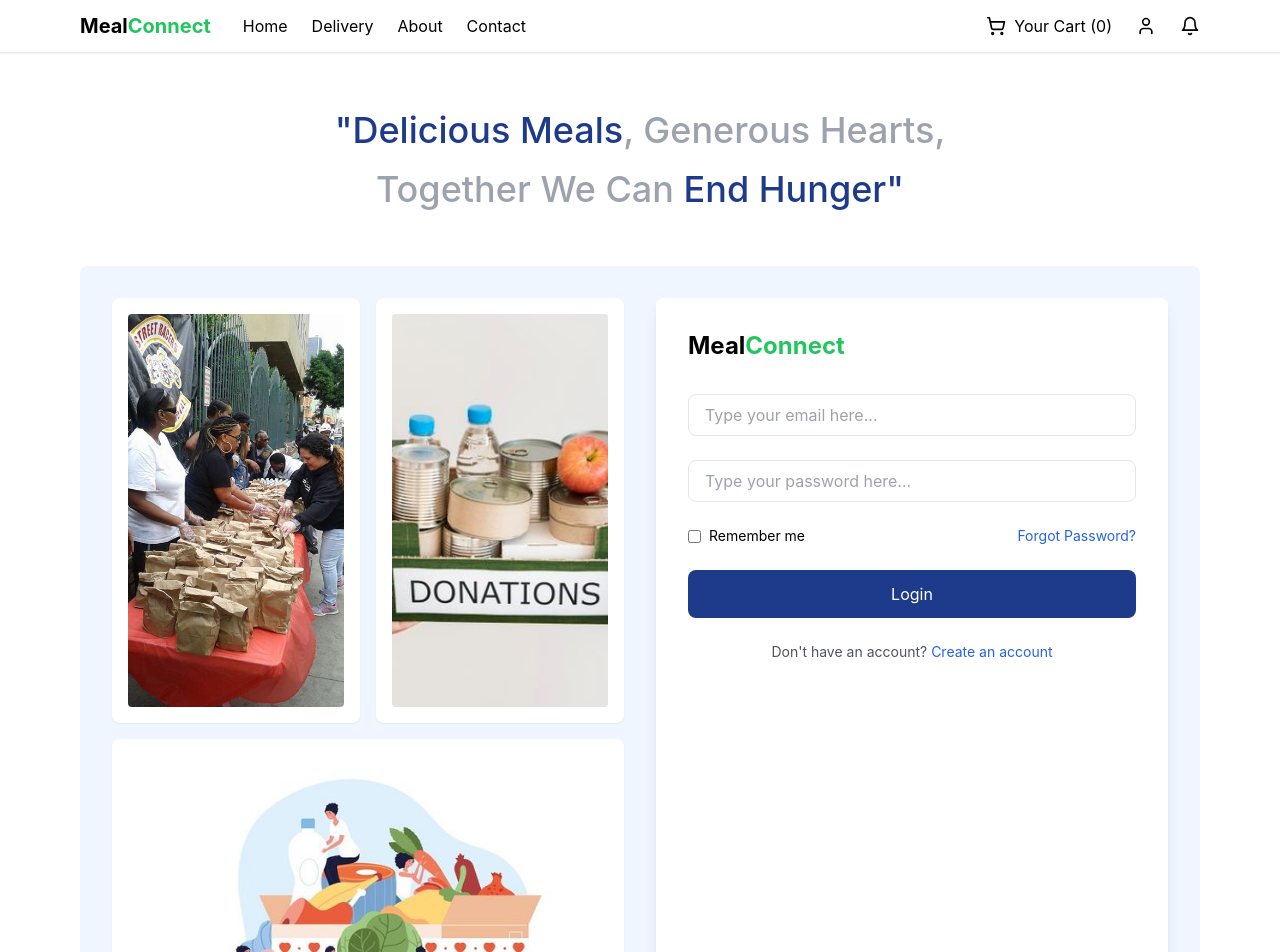
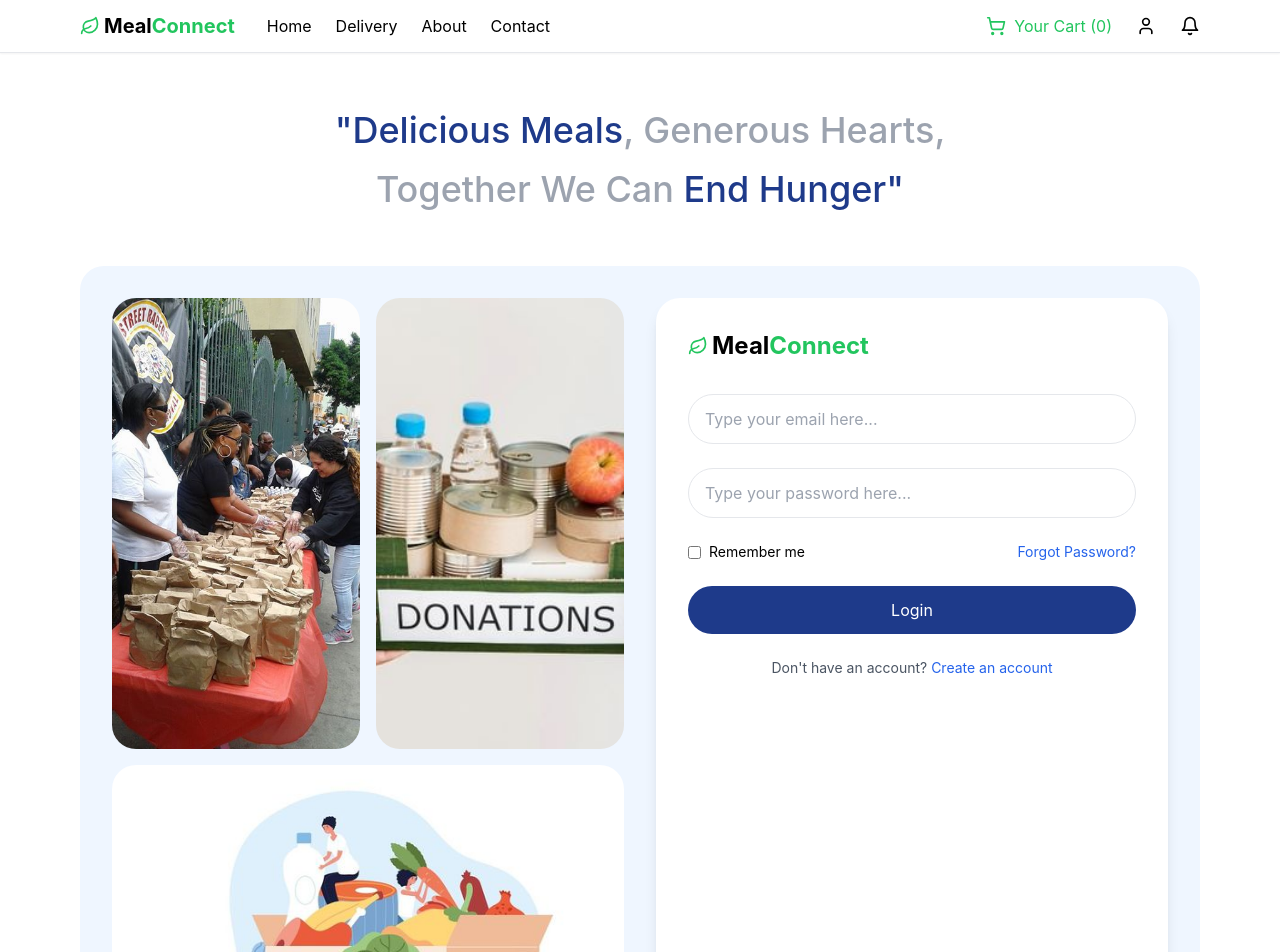
Before and after one commit to mohitraj0801/meal_connect_updated, a React (Create React App) app: page / in a window 1280 px wide. Shown: the top 952 px of the page. Built offline with nearby package versions, Linux system fonts and the light colour scheme.

Commit message:
Added Leaf Icon

```diff
--- a/src/App.js
+++ b/src/App.js
@@ -1,5 +1,5 @@
 import React, { useState } from 'react';
-import { ShoppingCart, Bell, User } from 'lucide-react';
+import { ShoppingCart, Bell, User, Leaf } from 'lucide-react';
 import './index.css';
 import './App.css';
 
@@ -15,10 +15,13 @@ const App = () => {
         <div className="max-w-6xl mx-auto px-4 py-3">
           <div className="flex items-center justify-between">
             <div className="flex items-center space-x-8">
-              <span className="text-xl font-bold">
-                <span>Meal</span>
-                <span className="text-green-500">Connect</span>
-              </span>
+              <div className="flex items-center">
+                <Leaf className="w-5 h-5 text-green-500" />
+                <span className="text-xl font-bold ml-1">
+                  <span>Meal</span>
+                  <span className="text-green-500">Connect</span>
+                </span>
+              </div>
               <div className="flex space-x-6">
                 <a href="#" className="hover:text-gray-600">Home</a>
                 <a href="#" className="hover:text-gray-600">Delivery</a>
@@ -27,7 +30,7 @@ const App = () => {
               </div>
             </div>
             <div className="flex items-center space-x-6">
-              <div className="flex items-center">
+              <div className="flex items-center text-green-500">
                 <ShoppingCart className="w-5 h-5" />
                 <span className="ml-2">Your Cart (0)</span>
               </div>
@@ -53,37 +56,38 @@ const App = () => {
         </div>
 
         {/* Content Grid */}
-        <div className="grid md:grid-cols-2 gap-8 bg-blue-50 rounded-lg p-8">
+        <div className="grid md:grid-cols-2 gap-8 bg-blue-50 rounded-3xl p-8">
           {/* Left Side - Images */}
-          <div className="space-y-4">
-            <div className="grid grid-cols-2 gap-4">
-              <div className="bg-white p-4 rounded-lg shadow-sm">
+          <div className="relative">
+            <div className="grid grid-cols-2 gap-4 mb-4">
+              <div className="rounded-3xl overflow-hidden">
                 <img
-                  src="/images/volunteersImage.jpg" // Use the correct path to your image
+                  src="/images/volunteersImage.jpg"
                   alt="Volunteers packing food"
-                  className="w-full h-full object-cover rounded"
+                  className="w-full h-full object-cover"
                 />
               </div>
-              <div className="bg-white p-4 rounded-lg shadow-sm">
+              <div className="rounded-3xl overflow-hidden">
                 <img
-                  src="/images/Donations.jpg" // Use the correct path to your image
+                  src="/images/Donations.jpg"
                   alt="Donations"
-                  className="w-full h-full object-cover rounded"
+                  className="w-full h-full object-cover"
                 />
               </div>
             </div>
-            <div className="bg-white p-4 rounded-lg shadow-sm">
+            <div className="rounded-3xl overflow-hidden">
               <img
-                src="/images/FoodDonation.jpg" // Use the correct path to your image
+                src="/images/FoodDonation.jpg"
                 alt="Food distribution"
-                className="w-full h-full object-cover rounded"
+                className="w-full h-full object-cover"
               />
             </div>
           </div>
 
           {/* Right Side - Login Form */}
-          <div className="bg-white p-8 rounded-lg shadow-lg">
-            <div className="mb-8">
+          <div className="bg-white p-8 rounded-3xl shadow-lg">
+            <div className="mb-8 flex items-center">
+              <Leaf className="w-5 h-5 text-green-500 mr-1" />
               <h2 className="text-2xl font-bold">
                 <span>Meal</span>
                 <span className="text-green-500">Connect</span>
@@ -97,7 +101,7 @@ const App = () => {
                   value={email}
                   onChange={(e) => setEmail(e.target.value)}
                   placeholder="Type your email here..."
-                  className="w-full px-4 py-2 border rounded-lg focus:outline-none focus:ring-2 focus:ring-blue-500"
+                  className="w-full px-4 py-3 border rounded-full focus:outline-none focus:ring-2 focus:ring-blue-500"
                 />
               </div>
               <div>
@@ -106,7 +110,7 @@ const App = () => {
                   value={password}
                   onChange={(e) => setPassword(e.target.value)}
                   placeholder="Type your password here..."
-                  className="w-full px-4 py-2 border rounded-lg focus:outline-none focus:ring-2 focus:ring-blue-500"
+                  className="w-full px-4 py-3 border rounded-full focus:outline-none focus:ring-2 focus:ring-blue-500"
                 />
               </div>
               <div className="flex items-center justify-between">
@@ -125,7 +129,7 @@ const App = () => {
               </div>
               <button
                 type="submit"
-                className="w-full bg-blue-900 text-white py-3 rounded-lg hover:bg-blue-800 transition-colors"
+                className="w-full bg-blue-900 text-white py-3 rounded-full hover:bg-blue-800 transition-colors"
               >
                 Login
               </button>
```
